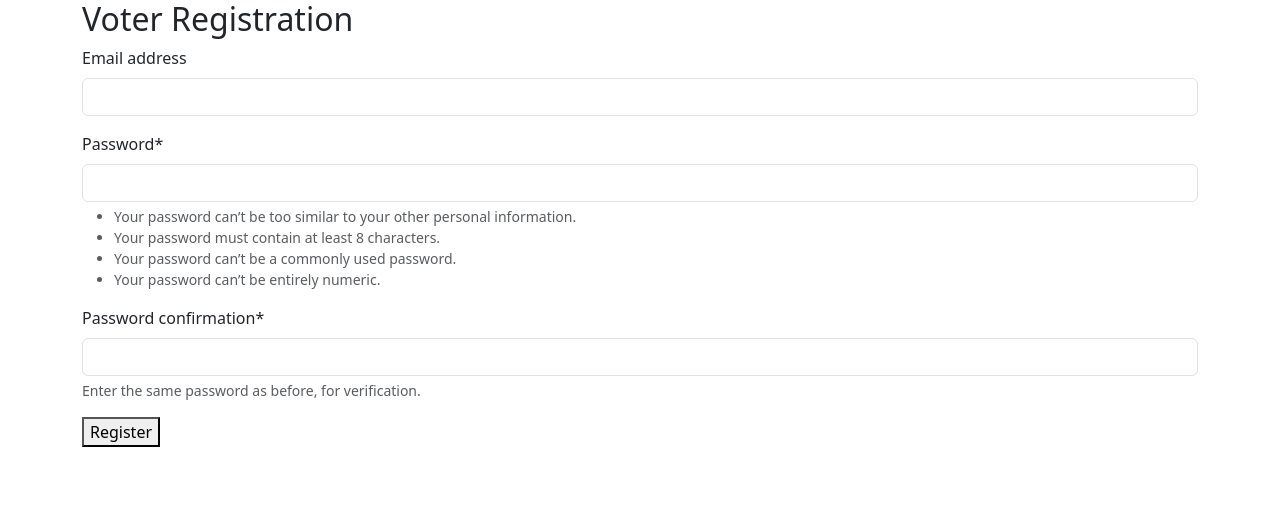
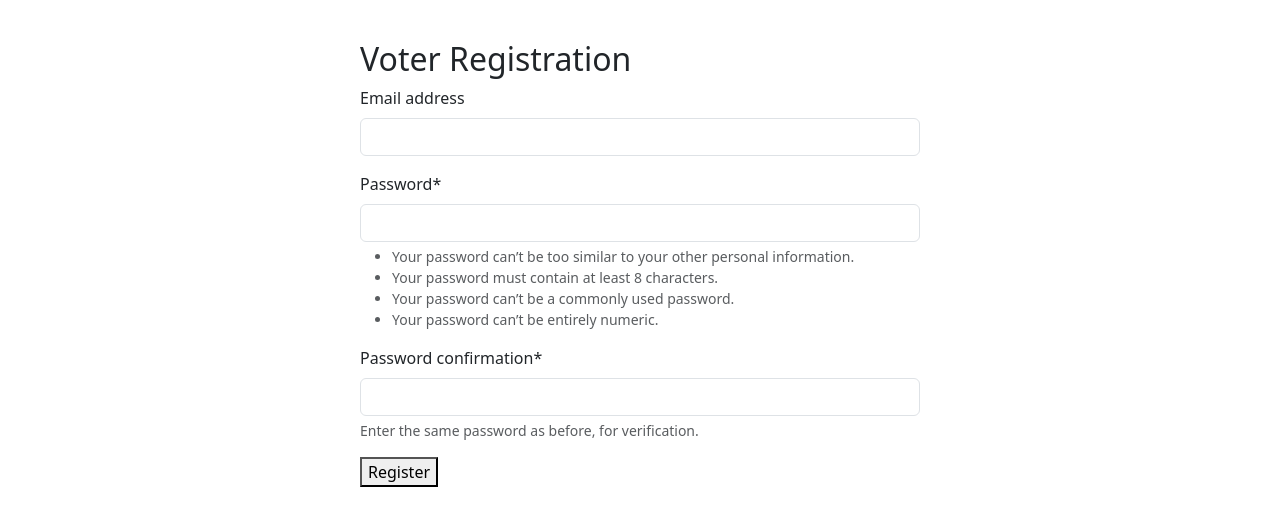
Before and after one commit to mkyd-kill/online-voting-platform, a Django app: page /register/ in a window 1280 px wide. Shown: the top 526 px of the page. Run offline with Django 4.2, Linux system fonts and the light colour scheme; some libraries are stand-ins or nearby versions.

Commit message:
styled container

```diff
--- a/templates/users/_root.html
+++ b/templates/users/_root.html
@@ -5,6 +5,13 @@
     <meta name="viewport" content="width=device-width, initial-scale=1.0">
     <link href="https://cdn.jsdelivr.net/npm/bootstrap@5.3.3/dist/css/bootstrap.min.css" rel="stylesheet" integrity="sha384-QWTKZyjpPEjISv5WaRU9OFeRpok6YctnYmDr5pNlyT2bRjXh0JMhjY6hW+ALEwIH" crossorigin="anonymous">
     <title>Online Voting Platform</title>
+    <style>
+        .container {
+            width: 600px;
+            margin-top: 20px;
+            padding: 20px;
+        }
+    </style>
 </head>
 <body>
     <div class="container">
```
